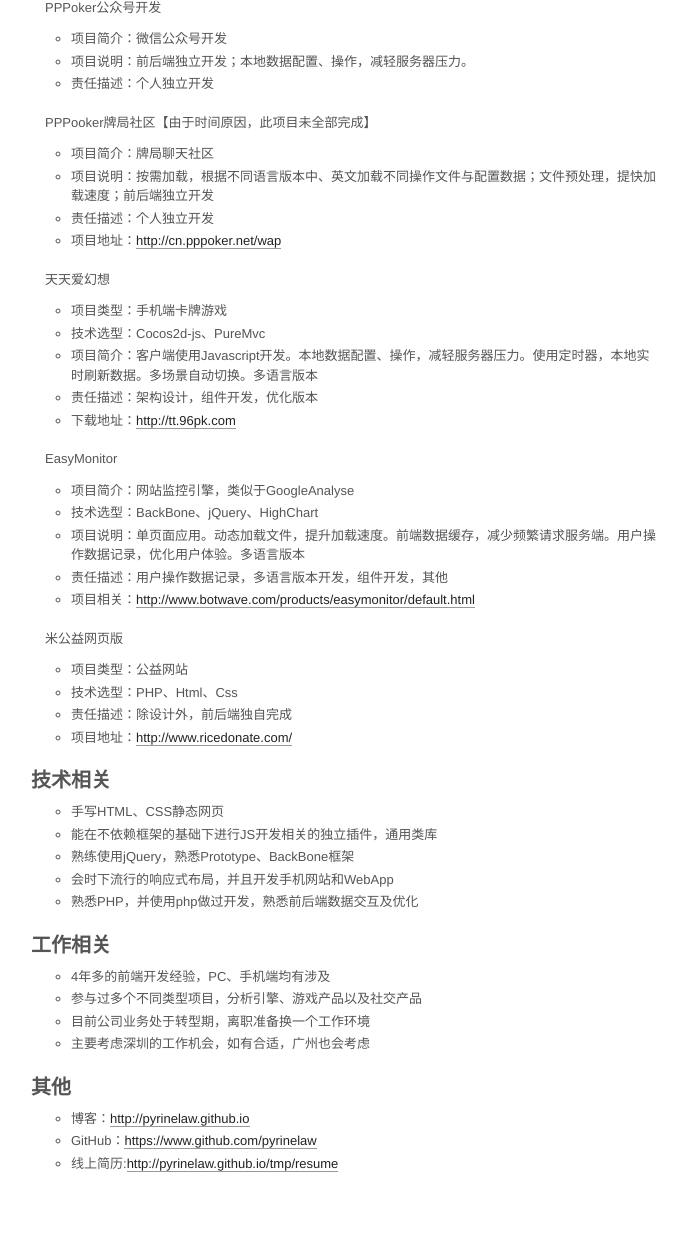
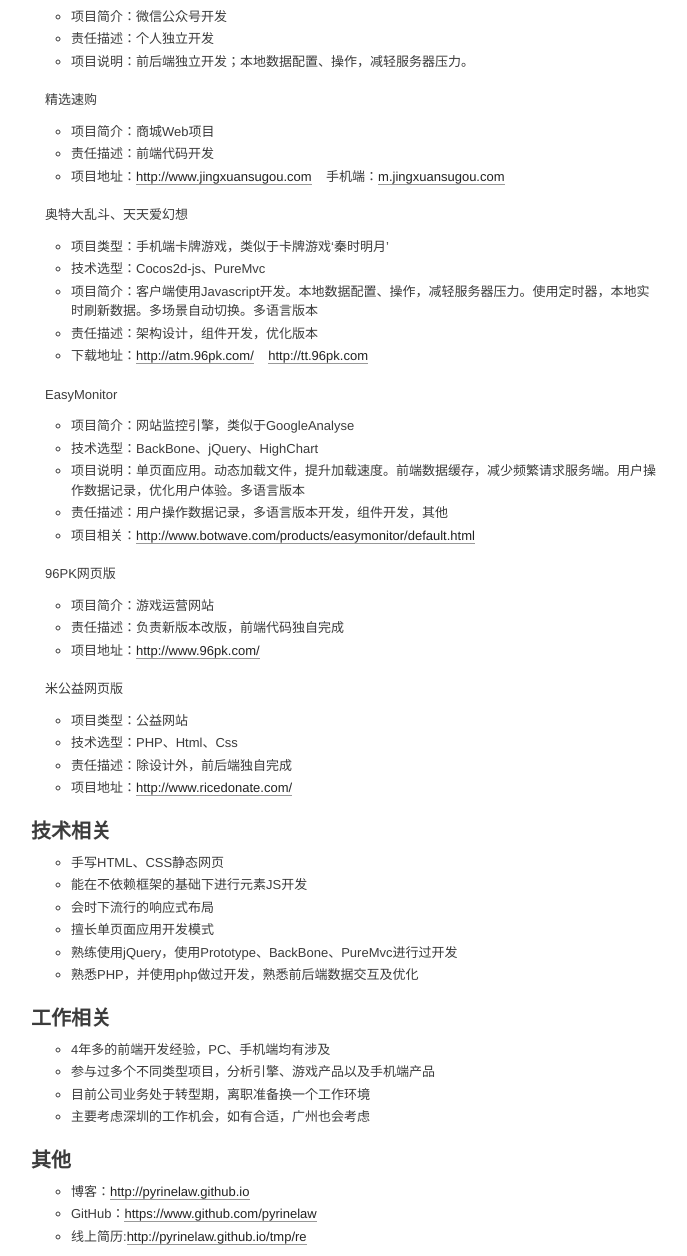
Before and after one commit to pyrinelaw/tmp, a plain HTML site: page re/index.html in a window 1280 px wide. Shown: the part 820-2076 px from the top of the page, without its empty margins (289-976 px from the left). Drawn offline with Linux system fonts and the light colour scheme.

Commit message:
完整提交

```diff
--- a/resume/index.html
+++ b/re/index.html
@@ -9,7 +9,7 @@
 			margin: 0px;
 		}
 		body {
-			color: rgb(85, 85, 85);
+			color: rgb(60, 60, 60);
 			font: 13px/1.5em Helvetica, Arial, sans-serif;
 			text-align: left;
 			padding-bottom: 60px;
@@ -120,10 +120,9 @@
 		<span class="job_desc"> 2015/05 - 至今，前端负责人，广州雷音游戏</span>
 		<span class="pro_title">工作描述</span>
 		<ul>
-			<li>公司整体代码设计</li>
+			<li>WEB手机端代码开发</li>
 			<li>公众号PPPoker相关开发</li>
 			<li>安卓、IOS应用pppoker内嵌页面</li>
-			<li>Facebook相关应用开发</li>
 		</ul>
 	</p>
 
@@ -151,25 +150,24 @@
 	<span class="pro_title">PPPoker公众号开发</span>
 	<ul>
 		<li>项目简介：微信公众号开发</li>
+		<li>责任描述：个人独立开发</li>
 		<li>项目说明：前后端独立开发；本地数据配置、操作，减轻服务器压力。</li>
-		<li>责任描述：个人独立开发</li>
 	</ul>
 
-	<span class="pro_title">PPPooker牌局社区【由于时间原因，此项目未全部完成】 </span>
+	<span class="pro_title">精选速购</span>
 	<ul>
-		<li>项目简介：牌局聊天社区</li>
-		<li>项目说明：按需加载，根据不同语言版本中、英文加载不同操作文件与配置数据；文件预处理，提快加载速度；前后端独立开发</li>
-		<li>责任描述：个人独立开发</li>
-		<li>项目地址：<a href="http://cn.pppoker.net/wap">http://cn.pppoker.net/wap</a></li>
+		<li>项目简介：商城Web项目</li>
+		<li>责任描述：前端代码开发</li>
+		<li>项目地址：<a href="http://www.jingxuansugou.com">http://www.jingxuansugou.com</a>&nbsp;&nbsp;&nbsp;&nbsp;手机端：<a href="http://m.jingxuansugou.com">m.jingxuansugou.com</a></li>
 	</ul>
 
-	<span class="pro_title">天天爱幻想</span>
+	<span class="pro_title">奥特大乱斗、天天爱幻想</span>
 	<ul>
-		<li>项目类型：手机端卡牌游戏</li>
+		<li>项目类型：手机端卡牌游戏，类似于卡牌游戏‘秦时明月’</li>
 		<li>技术选型：Cocos2d-js、PureMvc</li>
 		<li>项目简介：客户端使用Javascript开发。本地数据配置、操作，减轻服务器压力。使用定时器，本地实时刷新数据。多场景自动切换。多语言版本</li>
 		<li>责任描述：架构设计，组件开发，优化版本</li>
-		<li>下载地址：<a href="http://tt.96pk.com">http://tt.96pk.com</a></li>
+		<li>下载地址：<a href="http://atm.96pk.com/">http://atm.96pk.com/</a>&nbsp;&nbsp;&nbsp;&nbsp;<a href="http://tt.96pk.com">http://tt.96pk.com</a></li>
 	</ul>
 
 	<span class="pro_title">EasyMonitor</span>
@@ -179,6 +177,13 @@
 		<li>项目说明：单页面应用。动态加载文件，提升加载速度。前端数据缓存，减少频繁请求服务端。用户操作数据记录，优化用户体验。多语言版本</li>
 		<li>责任描述：用户操作数据记录，多语言版本开发，组件开发，其他</li>
 		<li>项目相关：<a href="http://www.botwave.com/products/easymonitor/default.html">http://www.botwave.com/products/easymonitor/default.html</a></li>
+	</ul>
+
+	<span class="pro_title">96PK网页版</span>
+	<ul>
+		<li>项目简介：游戏运营网站</li>
+		<li>责任描述：负责新版本改版，前端代码独自完成</li>
+		<li>项目地址：<a href="http://www.96pk.com/">http://www.96pk.com/</a></li>
 	</ul>
 
 	<span class="pro_title">米公益网页版</span>
@@ -193,16 +198,17 @@
 	<h2>技术相关</h2>
 	<ul>
 		<li>手写HTML、CSS静态网页</li>
-		<li>能在不依赖框架的基础下进行JS开发相关的独立插件，通用类库</li>
-		<li>熟练使用jQuery，熟悉Prototype、BackBone框架</li>
-		<li>会时下流行的响应式布局，并且开发手机网站和WebApp</li>
+		<li>能在不依赖框架的基础下进行元素JS开发</li>
+		<li>会时下流行的响应式布局</li>
+		<li>擅长单页面应用开发模式</li>
+		<li>熟练使用jQuery，使用Prototype、BackBone、PureMvc进行过开发</li>
 		<li>熟悉PHP，并使用php做过开发，熟悉前后端数据交互及优化</li>
 	</ul>
 
 	<h2>工作相关</h2>
 	<ul>
 		<li>4年多的前端开发经验，PC、手机端均有涉及</li>
-		<li>参与过多个不同类型项目，分析引擎、游戏产品以及社交产品</li>
+		<li>参与过多个不同类型项目，分析引擎、游戏产品以及手机端产品</li>
 		<li>目前公司业务处于转型期，离职准备换一个工作环境</li>
 		<li>主要考虑深圳的工作机会，如有合适，广州也会考虑</li>
 	</ul>
@@ -211,7 +217,7 @@
 	<ul>
 		<li>博客：<a href="http://pyrinelaw.github.io">http://pyrinelaw.github.io</a></li>
 		<li>GitHub：<a href="https://www.github.com/pyrinelaw">https://www.github.com/pyrinelaw</a></li>
-		<li>线上简历:<a href="http://pyrinelaw.github.io/tmp/resume">http://pyrinelaw.github.io/tmp/resume</a></li>
+		<li>线上简历:<a href="http://pyrinelaw.github.io/tmp/re">http://pyrinelaw.github.io/tmp/re</a></li>
 	</ul>
 </div>
 </body>
```
Also changed, not shown: 4 other files.
